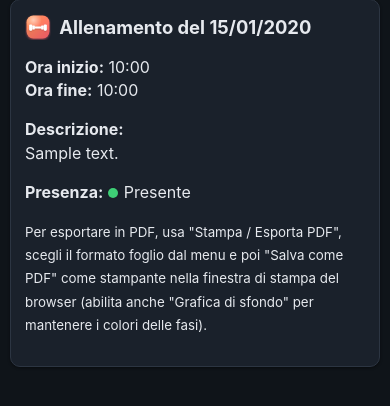
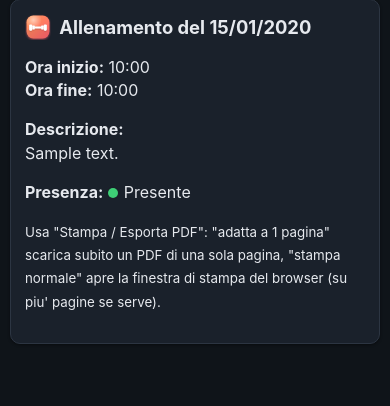
Before and after one commit to claudioaghito/swim_team, a Flask app: page /atleta/allenamenti/1 in a window 390 px wide. Shown: the part 153-559 px from the top of the page. Run offline with Flask 3, Linux system fonts and the light colour scheme; a user stored in the database is signed in; tables that the repository leaves empty hold one stand-in row (values such as "Sample post"); some libraries are stand-ins or nearby versions.

Commit message:
Sostituisce lo scaling di stampa nativo con PDF generato via JS
Quattro tentativi di far rispettare "adatta a 1 pagina" al motore di
stampa nativo dei dispositivi mobili (zoom, transform+clip,
transform+position:absolute, scaling proporzionale font/padding via
CSS custom property) non hanno funzionato in modo affidabile su
iOS/WebKit (Safari e browser di terze parti come Firefox, che su iOS
sono comunque obbligati a usare lo stesso motore): il contenuto
continuava a uscire su 2 pagine, a riprova che non ci si puo' fidare
del motore di impaginazione nativo per questo scopo.

"Adatta a 1 pagina" ora genera un PDF di una sola pagina interamente
lato client (html2canvas cattura il contenuto, jsPDF lo inserisce in
un PDF scalato per entrare nell'area utile del foglio scelto), senza
passare dal dialogo di stampa del sistema operativo: il risultato e'
garantito per costruzione, identico su ogni dispositivo. "Stampa
normale" resta invariata (window.print(), anche su piu' pagine).

Rimossa la vecchia infrastruttura ormai inutile (#print-fit-outer,
scaling --pf-scale). Aggiunta la regola che nasconde ".no-print" anche
in modalita' ".print-mode" (prima lo faceva solo "@media print"),
necessaria perche' la cattura html2canvas veda la pagina come la
vedrebbe la stampa vera.

Co-Authored-By: Claude Sonnet 5 <noreply@anthropic.com>

```diff
--- a/static/css/style.css
+++ b/static/css/style.css
@@ -193,12 +193,9 @@ h3 { font-size: 1.05em; margin-top: 0; color: var(--blue-dark); }
     background: var(--card-bg);
     border: 1px solid var(--border);
     border-radius: var(--radius);
-    /* calc(... * var(--pf-scale, 1)): a scala 1 (default, sempre fuori da "adatta a 1
-       pagina") equivale al valore fisso di prima, zero effetto. Vedi #print-fit-inner
-       piu' sotto e stampa_allenamento.js per il perche'. */
-    padding: calc(20px * var(--pf-scale, 1));
+    padding: 20px;
     box-shadow: 0 1px 3px var(--shadow-color);
-    margin-bottom: calc(16px * var(--pf-scale, 1));
+    margin-bottom: 16px;
     transition: background-color 0.15s ease, border-color 0.15s ease, box-shadow 0.15s ease;
     max-width: 100%;
     overflow-x: auto;
@@ -314,10 +311,7 @@ form input[readonly] { background: var(--checkbox-bg); color: var(--muted); curs
 .saldo.negativo { color: var(--red); }
 
 .table { width: 100%; border-collapse: collapse; }
-.table th, .table td {
-    text-align: left; padding: calc(10px * var(--pf-scale, 1)) calc(8px * var(--pf-scale, 1));
-    border-bottom: 1px solid var(--border);
-}
+.table th, .table td { text-align: left; padding: 10px 8px; border-bottom: 1px solid var(--border); }
 .table th {
     background: var(--table-header-bg);
     color: var(--table-header-text);
@@ -373,17 +367,13 @@ form input[readonly] { background: var(--checkbox-bg); color: var(--muted); curs
     -webkit-print-color-adjust: exact; print-color-adjust: exact; color-adjust: exact;
 }
 .fase-header {
-    display: flex; align-items: center; gap: calc(12px * var(--pf-scale, 1));
-    padding: calc(14px * var(--pf-scale, 1)) calc(18px * var(--pf-scale, 1)); color: #ffffff;
+    display: flex; align-items: center; gap: 12px; padding: 14px 18px; color: #ffffff;
     -webkit-print-color-adjust: exact; print-color-adjust: exact; color-adjust: exact;
 }
-.fase-header-icon {
-    width: calc(40px * var(--pf-scale, 1)); height: calc(40px * var(--pf-scale, 1));
-    margin-right: 0; flex-shrink: 0;
-}
+.fase-header-icon { width: 40px; height: 40px; margin-right: 0; flex-shrink: 0; }
 .fase-header-titolo { color: #ffffff; margin: 0; flex: 1; font-size: 1.1em; }
 .fase-header-meta { font-size: 0.85em; font-weight: 700; white-space: nowrap; }
-.fase-body { padding: calc(16px * var(--pf-scale, 1)) calc(18px * var(--pf-scale, 1)); }
+.fase-body { padding: 16px 18px; }
 .fase-sottotitolo { font-style: italic; color: var(--muted); margin-top: 0; }
 /* A schermo le colonne restano a larghezza fissa (table-layout: fixed); le
    intestazioni non vanno mai a capo, i valori si' dentro la propria colonna. Se le
@@ -454,14 +444,16 @@ form input[readonly] { background: var(--checkbox-bg); color: var(--muted); curs
 .print-mode .fase-col-recupero { width: 13% !important; }
 .print-mode .fase-col-ripartenza { width: 21% !important; }
 
-/* "Adatta a 1 pagina" (vedi stampa_allenamento.js): riduce --pf-scale finche' il
-   contenuto non entra nell'altezza di una pagina. Qui il font-size dell'intero blocco
-   stampato segue la stessa scala dei padding/margini fissi sopra (.card, .fase-header,
-   .table th/td, ecc.), cosi' TUTTO si rimpicciolisce davvero in proporzione (vera
-   altezza di layout, non uno zoom/transform visivo) e non resta nessuna area di
-   overflow nascosta che l'anteprima di stampa nativa di iOS possa conteggiare per
-   errore come pagina in piu'. */
-#print-fit-inner { font-size: calc(100% * var(--pf-scale, 1)); }
+/* "Adatta a 1 pagina" (vedi stampa_allenamento.js) genera il PDF via JS (html2canvas +
+   jsPDF) invece di affidarsi al dialogo di stampa nativo del dispositivo: i tentativi
+   di far rispettare uno scaling "fit to page" al motore di stampa nativo di iOS si
+   sono rivelati inaffidabili (zoom/transform ignorati o impaginati male). Serve pero'
+   che la cattura dell'html veda la pagina esattamente come la vedrebbe la stampa: gli
+   elementi .no-print normalmente sono nascosti solo da "@media print" (vedi i blocchi
+   <style> nei singoli template), che pero' non si applica qui perche' non stiamo
+   davvero stampando. Nascondendoli anche con la classe .print-mode (gia' aggiunta dal
+   JS prima della cattura) la resa catturata corrisponde a quella stampata. */
+.print-mode .no-print, .print-mode .navbar, .print-mode .flash { display: none !important; }
 
 /* Il colore del contorno e' impostato via JS in base al tipo di fase (stessa
    regola colori della vista di sola lettura/PDF, vedi piano_allenamento.js),
--- a/static/js/stampa_allenamento.js
+++ b/static/js/stampa_allenamento.js
@@ -3,15 +3,6 @@
 
     var PAGE_SIZES_MM = { A4: { w: 210, h: 297 }, A3: { w: 297, h: 420 } };
     var MARGIN_MM = 10;
-    // Le anteprime di stampa NATIVE di iOS e Android (non quella del browser desktop)
-    // aggiungono in automatico un'intestazione/piede pagina (titolo, data, "Pagina X di
-    // Y") che occupa spazio reale sul foglio ma non fa parte del margine CSS "@page":
-    // il nostro calcolo non puo' saperne l'altezza esatta (varia per OS/stampante), quindi
-    // in fase di "adatta a 1 pagina" consideriamo l'area utile piu' piccola di questo
-    // margine extra, cosi' il contenuto scalato ci sta comunque anche con quello spazio
-    // in meno. Si applica solo al calcolo della scala, non al margine "@page" vero e
-    // proprio (che resta identico anche per la stampa "normale").
-    var MARGINE_SICUREZZA_ADATTA_MM = 20;
     var MM_TO_PX = 96 / 25.4;
     // I browser propongono il "titolo" del documento come nome del file quando si
     // salva la stampa in PDF: lo teniamo da parte per poterlo ripristinare dopo.
@@ -64,75 +55,21 @@
         style.textContent = "@page { size: " + size.w + "mm " + size.h + "mm; margin: " + MARGIN_MM + "mm; }";
     }
 
-    function ripristinaAdattamento() {
+    function ripristinaStampa() {
+        document.body.classList.remove("print-mode");
         var inner = document.getElementById("print-fit-inner");
         if (inner) inner.style.width = "";
-        document.documentElement.style.removeProperty("--pf-scale");
-    }
-
-    function adattaAUnaPagina(formato) {
-        var inner = document.getElementById("print-fit-inner");
-        if (!inner) return;
-
-        ripristinaAdattamento();
-
-        var size = PAGE_SIZES_MM[formato] || PAGE_SIZES_MM.A4;
-        var pageWpx = (size.w - MARGIN_MM * 2) * MM_TO_PX;
-        var pageHpx = (size.h - MARGIN_MM * 2 - MARGINE_SICUREZZA_ADATTA_MM) * MM_TO_PX;
-
-        // Misura l'altezza reale del contenuto alla larghezza piena del foglio scelto
-        // (non alla larghezza dello schermo, altrimenti su un telefono il calcolo e' sbagliato).
-        inner.style.width = pageWpx + "px";
-        if (!inner.scrollHeight || inner.scrollHeight <= pageHpx) { inner.style.width = ""; return; } // ci sta gia' su una pagina
-
-        // Gia' provate: "zoom" (ignorato dal motore di stampa nativo di iOS, che
-        // impagina sull'altezza originale) e "transform: scale()" con un contenitore
-        // esterno ritagliato (la resa visiva e' corretta, ma lascia comunque, dietro le
-        // quinte, un'area di contenuto alla sua altezza NON scalata: Safari la conta
-        // ugualmente nell'impaginazione di stampa, generando una pagina vuota in piu'
-        // anche se a schermo non si vede nulla oltre il bordo). Riducendo solo il
-        // font-size, invece, il testo si rimpicciola ma i padding/margini FISSI in px
-        // (intestazioni colorate delle fasi, celle delle tabelle, icone, spazio tra i
-        // blocchi) restano invariati: con piu' fasi pesano piu' del testo stesso e il
-        // contenuto continua a non entrare in una pagina nemmeno al minimo consentito.
-        // La custom property --pf-scale (vedi style.css: .card, .fase-header,
-        // .fase-header-icon, .fase-body, .table th/td, #print-fit-inner) fa scalare
-        // TUTTO insieme e per davvero (vera altezza di layout, non uno zoom/transform
-        // visivo): qui serve solo trovare, per tentativi, il valore che fa entrare il
-        // contenuto in una pagina.
-        var root = document.documentElement;
-        var scale = 1;
-        while (inner.scrollHeight > pageHpx && scale > 0.4) {
-            scale -= 0.03;
-            root.style.setProperty("--pf-scale", scale.toFixed(2));
-        }
-    }
-
-    function ripristinaStampa() {
-        document.body.classList.remove("print-mode");
-        ripristinaAdattamento();
         ripristinaTitolo();
     }
 
-    function stampaAllenamento(formato, adatta) {
-        chiudiMenu();
-        // In stampa le tabelle tornano al layout "a capo su larghezza fissa" (vedi CSS
-        // .print-mode): va applicato PRIMA di misurare l'altezza per "adatta a 1 pagina",
-        // altrimenti la misura non corrisponderebbe a quello che verra' davvero stampato.
+    function stampaNormale(formato) {
         document.body.classList.add("print-mode");
         impostaTitoloPerStampa();
         impostaFormatoPagina(formato);
-        if (adatta) {
-            adattaAUnaPagina(formato);
-        } else {
-            ripristinaAdattamento();
-        }
         // Se window.print() viene chiamato nello stesso ciclo in cui abbiamo appena
         // cambiato classi/stili, il browser potrebbe non aver ancora dipinto un frame con
-        // il nuovo layout: su iOS/Safari in particolare l'anteprima di stampa nativa puo'
-        // essere generata sullo stato precedente, ignorando lo scaling di "adatta a 1
-        // pagina" appena applicato. Il doppio requestAnimationFrame garantisce che almeno
-        // un ciclo di paint sia avvenuto prima di aprire il foglio di stampa.
+        // il nuovo layout. Il doppio requestAnimationFrame garantisce che almeno un
+        // ciclo di paint sia avvenuto prima di aprire il foglio di stampa.
         requestAnimationFrame(function () {
             requestAnimationFrame(function () {
                 window.print();
@@ -140,17 +77,93 @@
         });
     }
 
+    // "Adatta a 1 pagina": generiamo noi stessi un PDF di una sola pagina via
+    // html2canvas + jsPDF, invece di chiedere al dialogo di stampa nativo del
+    // dispositivo di scalare il contenuto. Erano gia' stati provati, senza successo
+    // affidabile su iOS/Safari (ne' su browser di terze parti come Firefox, che su iOS
+    // sono comunque obbligati a usare lo stesso motore WebKit): CSS "zoom" (ignorato
+    // dal motore di stampa nativo), "transform: scale()" con area ritagliata (lascia
+    // un'area di overflow non scalata che viene comunque conteggiata nell'impaginazione,
+    // generando una pagina vuota in piu') e la riduzione proporzionale "vera" di
+    // font/padding via custom property CSS (il risultato osservato in stampa restava
+    // comunque su 2 pagine, segno che il motore di stampa nativo del dispositivo non è
+    // affidabile per questo scopo). Costruendo il PDF noi stessi, la "pagina singola"
+    // e' garantita per costruzione: scaliamo l'immagine catturata finche' non entra
+    // nell'area utile del foglio, senza passare da nessun motore di impaginazione
+    // esterno su cui non abbiamo controllo.
+    function esportaPdf(formato) {
+        var inner = document.getElementById("print-fit-inner");
+        if (!inner) return;
+        if (!window.html2canvas || !window.jspdf || !window.jspdf.jsPDF) {
+            alert("Impossibile generare il PDF: librerie non disponibili (verifica la connessione a Internet e riprova).");
+            return;
+        }
+
+        var btn = document.getElementById("print-menu-btn");
+        if (btn) btn.disabled = true;
+
+        document.body.classList.add("print-mode");
+        var size = PAGE_SIZES_MM[formato] || PAGE_SIZES_MM.A4;
+        var pageWpx = (size.w - MARGIN_MM * 2) * MM_TO_PX;
+        // Stessa larghezza che avrebbe il contenuto stampato sul foglio scelto (non la
+        // larghezza dello schermo, altrimenti su un telefono la resa sarebbe sbagliata).
+        inner.style.width = pageWpx + "px";
+
+        function pulisci() {
+            if (btn) btn.disabled = false;
+            document.body.classList.remove("print-mode");
+            inner.style.width = "";
+        }
+
+        // Doppio requestAnimationFrame: come per la stampa normale, assicura che il
+        // nuovo layout (print-mode, larghezza pagina) sia stato dipinto almeno una
+        // volta prima che html2canvas lo catturi.
+        requestAnimationFrame(function () {
+            requestAnimationFrame(function () {
+                html2canvas(inner, {
+                    scale: Math.min(window.devicePixelRatio || 1, 2),
+                    backgroundColor: "#ffffff",
+                    useCORS: true
+                }).then(function (canvas) {
+                    var contentWmm = size.w - MARGIN_MM * 2;
+                    var contentHmm = size.h - MARGIN_MM * 2;
+                    var imgWmm = contentWmm;
+                    var imgHmm = imgWmm * (canvas.height / canvas.width);
+                    if (imgHmm > contentHmm) {
+                        var fattore = contentHmm / imgHmm;
+                        imgHmm = contentHmm;
+                        imgWmm = imgWmm * fattore;
+                    }
+                    var x = MARGIN_MM + (contentWmm - imgWmm) / 2;
+
+                    var jsPDF = window.jspdf.jsPDF;
+                    var doc = new jsPDF({ orientation: "portrait", unit: "mm", format: [size.w, size.h] });
+                    doc.addImage(canvas.toDataURL("image/jpeg", 0.92), "JPEG", x, MARGIN_MM, imgWmm, imgHmm);
+                    var nome = nomeFileValido(window.STAMPA_NOME_FILE) || "allenamento";
+                    doc.save(nome + ".pdf");
+                }).catch(function () {
+                    alert("Non e' stato possibile generare il PDF. Riprova.");
+                }).then(pulisci, pulisci);
+            });
+        });
+    }
+
+    function stampaAllenamento(formato, adatta) {
+        chiudiMenu();
+        if (adatta) {
+            esportaPdf(formato);
+        } else {
+            stampaNormale(formato);
+        }
+    }
+
     window.stampaAllenamento = stampaAllenamento;
 
     // L'evento "afterprint" non e' affidabile su tutti i dispositivi (es. il dialogo di
     // stampa nativo di Android non lo scatena sempre): ripristiniamo il layout normale
     // con piu' meccanismi di sicurezza, cosi' non restano stili residui che rompono il
-    // resto della pagina.
-    // NB: niente listener su "focus". Su iOS Safari la comparsa del foglio di stampa
-    // nativo scatena un "focus" spurio sulla finestra pochi istanti dopo window.print():
-    // se a quel punto ripristiniamo lo zoom/scala di "adatta a 1 pagina", l'anteprima di
-    // stampa viene generata con il layout a piena altezza non scalato, mostrando piu'
-    // pagine anche quando l'utente ha scelto "adatta a 1 pagina".
+    // resto della pagina. Riguardano solo "stampa normale" (window.print()): "adatta a
+    // 1 pagina" si ripulisce da se' alla fine di esportaPdf().
     window.addEventListener("afterprint", ripristinaStampa);
     if (window.matchMedia) {
         try {
--- a/templates/athlete/dettaglio_allenamento.html
+++ b/templates/athlete/dettaglio_allenamento.html
@@ -15,7 +15,6 @@
     </div>
 </div>
 
-<div id="print-fit-outer">
 <div id="print-fit-inner">
 
 <div class="card">
@@ -42,16 +41,14 @@
             non ancora registrata
         {% endif %}
     </p>
-    <p class="no-print"><small>Per esportare in PDF, usa "Stampa / Esporta PDF", scegli il formato foglio dal menu e poi
-       "Salva come PDF" come stampante nella finestra di stampa del browser (abilita anche "Grafica di sfondo" per mantenere
-       i colori delle fasi).</small></p>
+    <p class="no-print"><small>Usa "Stampa / Esporta PDF": "adatta a 1 pagina" scarica subito un PDF di una sola pagina,
+       "stampa normale" apre la finestra di stampa del browser (su piu' pagine se serve).</small></p>
 </div>
 
 {% if allenamento.piano %}
     {{ pianomacro.render_piano(allenamento.piano) }}
 {% endif %}
 
-</div>
 </div>
 
 <style>
@@ -63,6 +60,8 @@
 <script>
     window.STAMPA_NOME_FILE = {{ (allenamento.descrizione or ('Allenamento del ' ~ allenamento.data.strftime('%d-%m-%Y')))|tojson }};
 </script>
+<script src="https://cdnjs.cloudflare.com/ajax/libs/html2canvas/1.4.1/html2canvas.min.js"></script>
+<script src="https://cdnjs.cloudflare.com/ajax/libs/jspdf/2.5.1/jspdf.umd.min.js"></script>
 <script src="{{ static_url('js/stampa_allenamento.js') }}"></script>
 <script src="{{ static_url('js/fase_table_scroll.js') }}"></script>
 {% endblock %}
```
Also changed, not shown: templates/admin/dettaglio_allenamento.html (+4 -5 lines).
